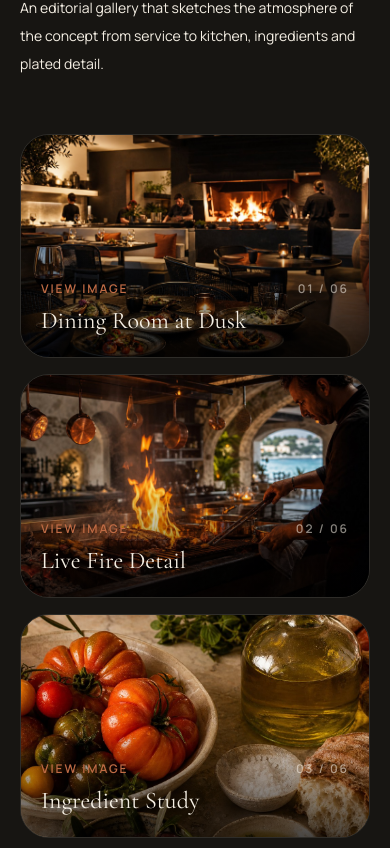
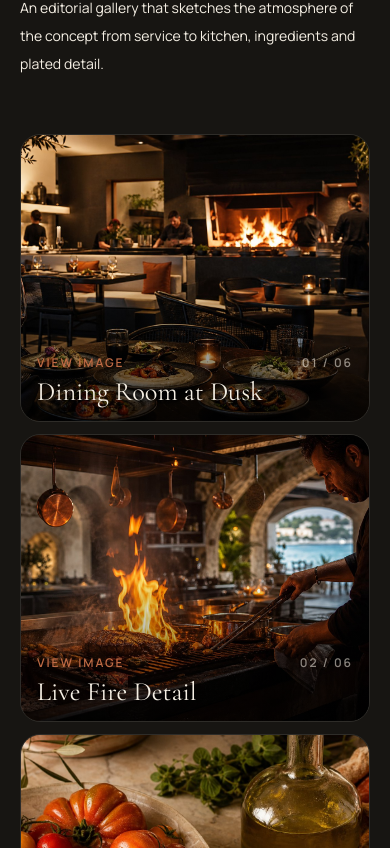
Before and after one commit to OguriCap12/Demo-site-, a React (Vite) app: page / in a window 390 px wide. Shown: the part 8636-9484 px from the top of the page. Built offline with nearby package versions, Linux system fonts and the light colour scheme.

Commit message:
Refine gallery into an editorial image grid

```diff
--- a/src/sections/GallerySection.tsx
+++ b/src/sections/GallerySection.tsx
@@ -38,13 +38,13 @@ export function GallerySection() {
           />
         </Reveal>
 
-        <div className="mt-14 grid auto-rows-[14rem] gap-4 md:grid-cols-3 md:auto-rows-[16rem] lg:gap-6">
+        <div className="mt-14 grid auto-rows-[18rem] gap-3 sm:grid-cols-2 sm:auto-rows-[15rem] md:grid-cols-3 md:auto-rows-[17rem] lg:gap-5">
           {galleryItems.map((item, index) => (
             <Reveal key={item.title} className={item.span} delay={index * 70}>
               <button
                 type="button"
                 onClick={() => setActiveIndex(index)}
-                className="group relative h-full w-full overflow-hidden rounded-[1.8rem] border border-ivory/10 text-left transition duration-500 hover:-translate-y-0.5 hover:border-ivory/25 focus-visible:outline-none focus-visible:ring-2 focus-visible:ring-ember focus-visible:ring-offset-2 focus-visible:ring-offset-charcoal"
+                className="group relative h-full w-full overflow-hidden rounded-[1.25rem] border border-ivory/10 text-left transition duration-500 hover:-translate-y-0.5 hover:border-ivory/25 focus-visible:outline-none focus-visible:ring-2 focus-visible:ring-ember focus-visible:ring-offset-2 focus-visible:ring-offset-charcoal"
                 aria-label={`Open ${item.title} image in lightbox`}
               >
                 <img
@@ -54,9 +54,9 @@ export function GallerySection() {
                   loading="lazy"
                 />
                 <div className="absolute inset-0 bg-gradient-to-t from-black/70 via-transparent to-transparent" />
-                <div className="absolute inset-x-0 bottom-0 p-5">
+                <div className="absolute inset-x-0 bottom-0 p-4 sm:p-5">
                   <div className="flex items-center justify-between gap-4"><p className="text-xs font-semibold uppercase tracking-editorial text-ember">View image</p><span className="text-xs font-semibold uppercase tracking-editorial text-ivory/55">{String(index + 1).padStart(2, "0")} / {String(galleryItems.length).padStart(2, "0")}</span></div>
-                  <h3 className="mt-2 font-serif text-2xl text-ivory">{item.title}</h3>
+                  <h3 className="mt-2 font-serif text-[1.65rem] leading-none text-ivory sm:text-2xl">{item.title}</h3>
                 </div>
               </button>
             </Reveal>
```
